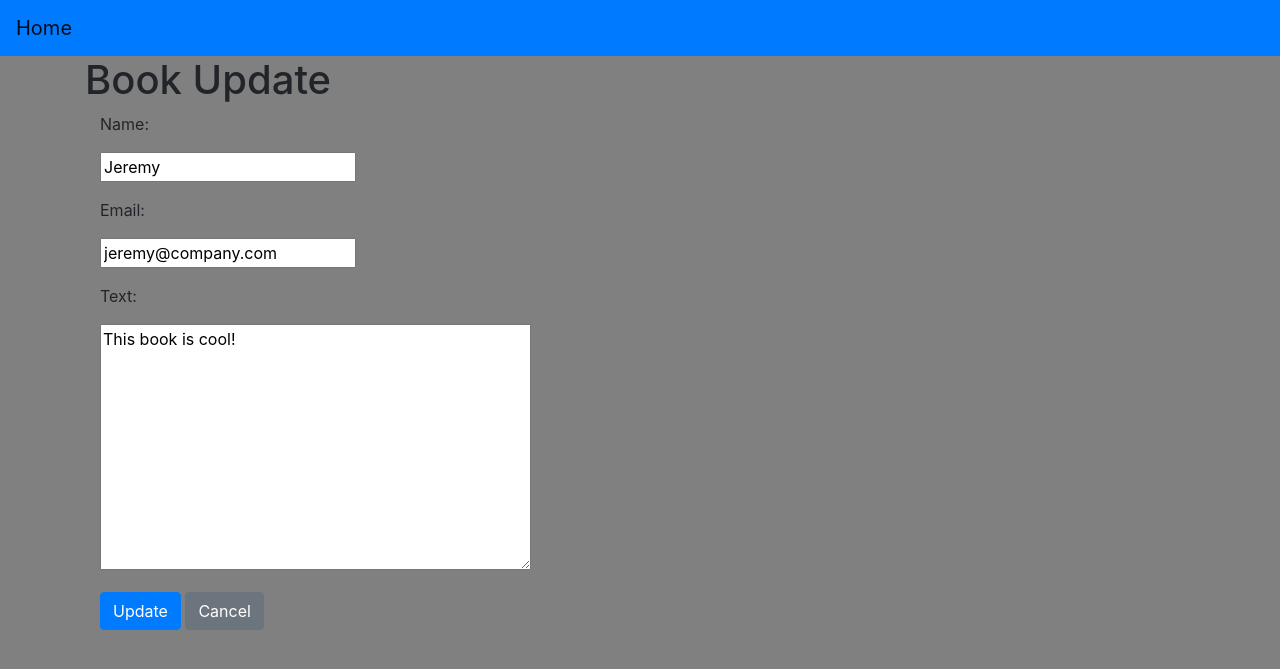
After one commit to samatuulu/python_group_3_exam_6_bektursun_samatbek_uulu, a Django app: page /book/1/update/ in a window 1280 px wide. The commit adds this page. Shown: the top 669 px of the page. Run offline with Django 3.2, Linux system fonts and the light colour scheme; data comes from the database, SQL or seed files in the repository; some libraries are stand-ins or nearby versions.

Commit message:
Now I added function for delete. Each posts are available to delte. Worked on design little bit, for that created file  Finished 5th step.

```diff
--- /dev/null
+++ b/source/guestbook/static/css/style.css
@@ -0,0 +1,9 @@
+body{
+    background-color: gray;
+}
+h1{
+    text-align: left;
+}
+p{
+    text-align: left;
+}
--- a/source/guestbook/templates/base.html
+++ b/source/guestbook/templates/base.html
@@ -1,3 +1,4 @@
+{% load staticfiles %}
 <!doctype html>
 <html lang="en">
   <head>
@@ -7,7 +8,7 @@
 
     <!-- Bootstrap CSS -->
     <link rel="stylesheet" href="https://stackpath.bootstrapcdn.com/bootstrap/4.3.1/css/bootstrap.min.css" integrity="sha384-ggOyR0iXCbMQv3Xipma34MD+dH/1fQ784/j6cY/iJTQUOhcWr7x9JvoRxT2MZw1T" crossorigin="anonymous">
-
+    <link rel="stylesheet" href="{% static 'css/style.css' %}">
     <title>{% block title %}Guest Book {% endblock %}</title>
   </head>
   <body>
--- a/source/guestbook/templates/book_create.html
+++ b/source/guestbook/templates/book_create.html
@@ -15,6 +15,7 @@
 
     {% include 'partial/book_form.html' %}
         <button type="submit" class="btn btn-primary" value="Submit">Create</button>
+        <a href="{% url 'home' %}"><button type="button" class="btn btn-secondary">Cancel</button></a>
 
     </form>
 </div>
--- /dev/null
+++ b/source/guestbook/templates/book_update.html
@@ -0,0 +1,20 @@
+{% extends 'base.html' %}
+
+{% block title %}
+    Book Update
+{% endblock %}
+
+{% block content %}
+    <h1>Book Update</h1>
+    <div class="container">
+
+        <form method="post" action="{% url 'book_update' book.pk %}">
+
+            {% csrf_token %}
+
+        {% include 'partial/book_form.html' %}
+            <button type="submit" class="btn btn-primary" value="Update">Update</button>
+            <a href="{% url 'home' %}"><button type="button" class="btn btn-secondary">Cancel</button></a>
+        </form>
+    </div>
+{% endblock %}
--- a/source/guestbook/templates/index.html
+++ b/source/guestbook/templates/index.html
@@ -15,8 +15,8 @@
           <div class="card-body">
           <h5 class="card-title">{{ notepad.name }} ({{ notepad.email }})</h5><hr/>
           <p class="card-text">{{ notepad.text }}</p><hr/>
-          <button type="button" class="btn btn-primary">Update</button>
-          <button type="button" class="btn btn-danger">Delete</button>
+          <a href="{% url 'book_update' notepad.pk %}"><button type="button" class="btn btn-primary">Update</button></a>
+          <a href="{% url 'book_delete' notepad.pk %}"><button type="button" class="btn btn-danger">Delete</button></a>
           </div>
           </div>
           </div>
--- a/source/guestbook/views.py
+++ b/source/guestbook/views.py
@@ -1,4 +1,4 @@
-from django.shortcuts import render, redirect
+from django.shortcuts import render, redirect, get_object_or_404
 
 from guestbook.forms import BookForm
 from guestbook.models import GuestBook, BOOK_ACTIVE_CHOICE
@@ -27,3 +27,32 @@ def book_create(request, *args, **kwargs):
             return response
         else:
             return render(request, 'book_create.html', context={'form': form})
+
+
+def book_update(request, pk, *args, **kwargs):
+    book = get_object_or_404(GuestBook, pk=pk)
+    if request.method == 'GET':
+        form = BookForm(data={
+            'name': book.name,
+            'email': book.email,
+            'text': book.text
+        })
+        return render(request, 'book_update.html', context={'book': book, 'form': form})
+    elif request.method == 'POST':
+        form = BookForm(data=request.POST)
+        if form.is_valid():
+            book.name = form.cleaned_data['name']
+            book.email = form.cleaned_data['email']
+            book.text = form.cleaned_data['text']
+            book.save()
+
+            return redirect('home')
+
+
+def book_delete(request, pk):
+    book = get_object_or_404(GuestBook, pk=pk)
+    if request.method == 'GET':
+        return render(request, 'book_delete.html', context={'book': book})
+    elif request.method == 'POST':
+        book.delete()
+        return redirect('home')
--- a/source/main/urls.py
+++ b/source/main/urls.py
@@ -16,10 +16,12 @@ Including another URLconf
 from django.contrib import admin
 from django.urls import path
 
-from guestbook.views import home, book_create
+from guestbook.views import home, book_create, book_update, book_delete
 
 urlpatterns = [
     path('admin/', admin.site.urls),
     path('', home, name='home'),
     path('book/add/', book_create, name='book_create'),
+    path('book/<int:pk>/update/', book_update, name='book_update'),
+    path('book/<int:pk>/delete/', book_delete, name='book_delete'),
 ]
```
Also changed, not shown: source/guestbook/templates/book_delete.html (added, +15 -0 lines).
